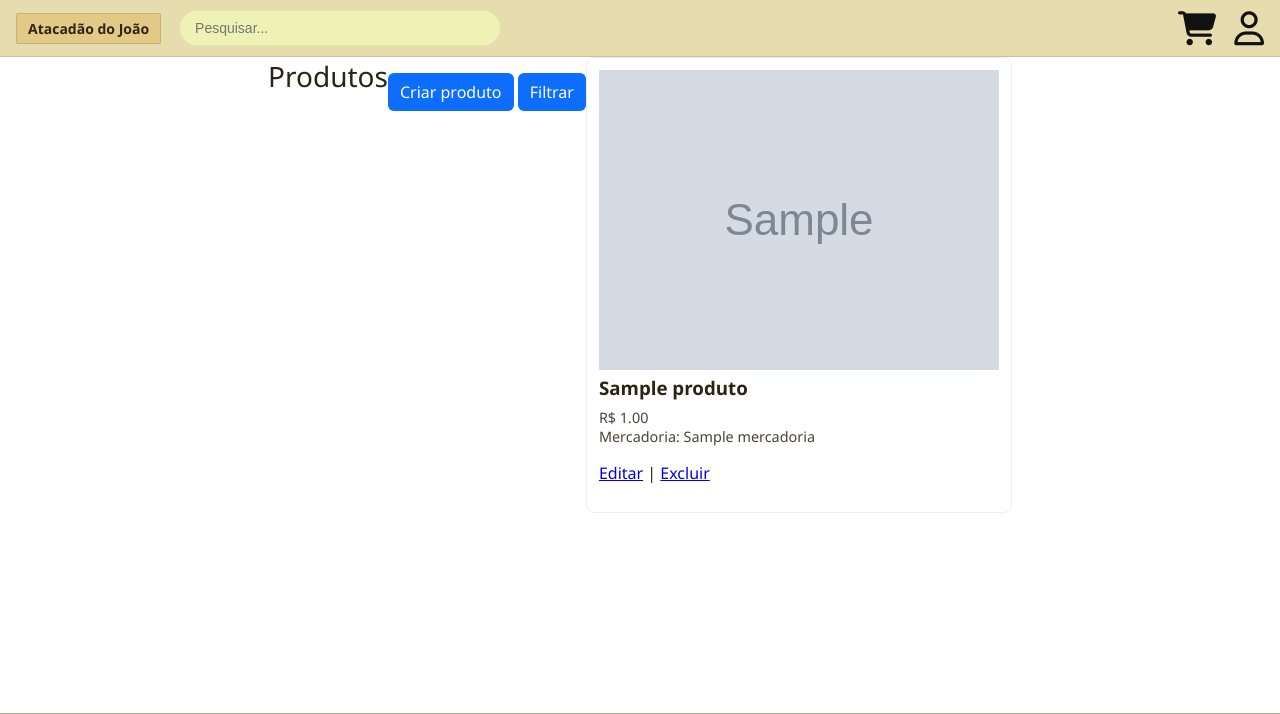
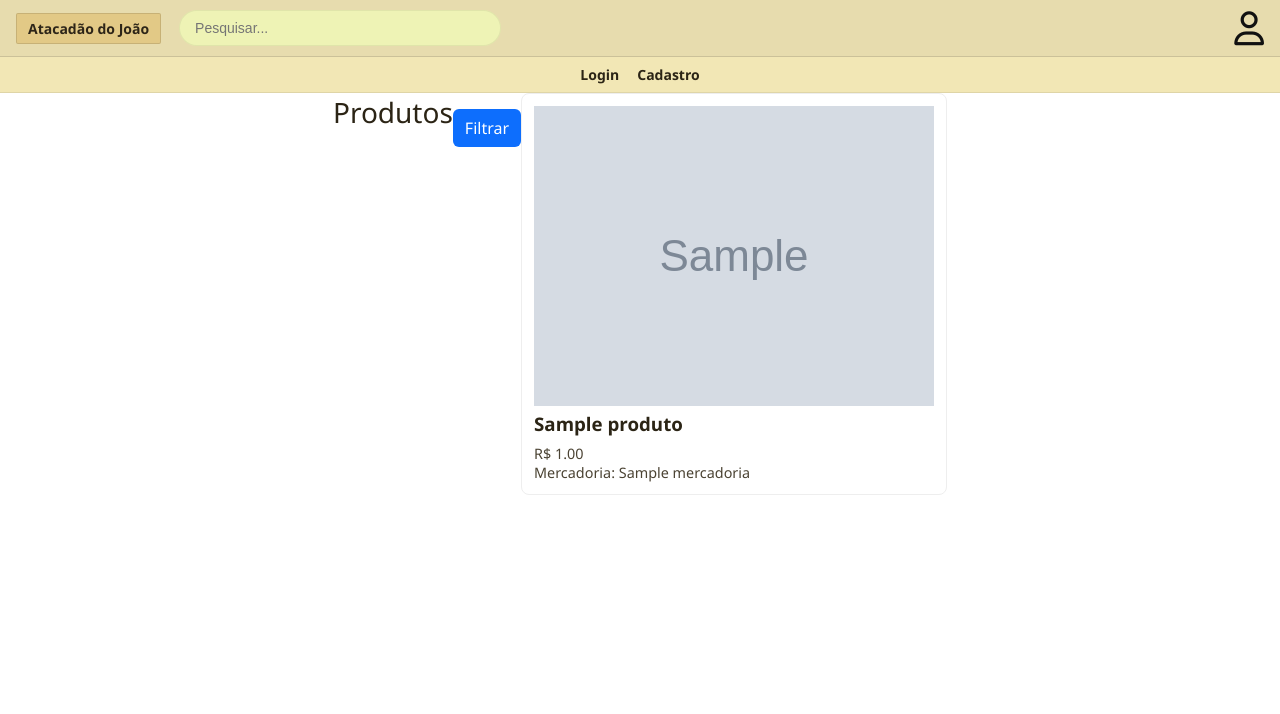
Before and after one commit to JoaoOtavio13/Vendas, a Django app: page /produtos/ in a window 1280 px wide. Shown: the top 714 px of the page. Run offline with Django 5.2, Linux system fonts and the light colour scheme; tables that the repository leaves empty hold one stand-in row (values such as "Sample post"); grey boxes marked "Sample" are stand-in pictures.

Commit message:
Update views, templates and static files

```diff
--- a/Vendas/static/Vendas/css/style.css
+++ b/Vendas/static/Vendas/css/style.css
@@ -14,6 +14,8 @@ body{font-family:Segoe UI, Arial, sans-serif;background:var(--bg);color:var(--te
 .search-input{width:min(100%, 290px);border:0;background:#eef3b5;border-radius:18px;padding:10px 16px;font-size:14px;outline:none;box-shadow:inset 0 0 0 1px rgba(0,0,0,.06)}
 .topbar-icons{display:flex;align-items:center;gap:18px;font-size:34px;line-height:1}
 .topbar-icons a{color:#111;text-decoration:none}
+.rolebar{display:flex;justify-content:center;gap:18px;flex-wrap:wrap;background:#f2e7b5;border-bottom:1px solid rgba(0,0,0,.08);padding:8px 12px}
+.rolebar a{color:#2b2415;text-decoration:none;font-weight:600;font-size:14px}
 .page-shell{width:100%;min-height:calc(100vh - 104px - 40px);display:flex;justify-content:center;align-items:flex-start;padding:0 0 0}
 .card{background:#fff;border:1px solid #e6e9ee;padding:16px;border-radius:8px;margin-bottom:16px;box-shadow:0 6px 18px rgba(15,23,42,0.03)}
 .footer-bar{height:40px;background:#dccd8d;border-top:1px solid rgba(0,0,0,.18);display:grid;grid-template-columns:auto 1fr;align-items:center;padding:0 10px;gap:10px;position:sticky;bottom:0}
@@ -53,6 +55,7 @@ body{font-family:Segoe UI, Arial, sans-serif;background:var(--bg);color:var(--te
     .search-input{width:100%;max-width:360px}
     .topbar-icons{font-size:28px}
     .page-shell{min-height:auto}
+    .rolebar{gap:12px;padding:8px}
     .showcase{width:100%;padding:18px 14px 24px}
     .cards-row{grid-template-columns:1fr;gap:16px}
     .side-next{position:static;transform:none;margin:14px auto 0}
--- a/Vendas/templates/html/base.html
+++ b/Vendas/templates/html/base.html
@@ -15,10 +15,34 @@
             <input type="text" class="search-input" placeholder="Pesquisar...">
         </div>
         <div class="topbar-icons" aria-label="Atalhos">
-            <a href="/produtos/" title="Carrinho"><i class="fa-solid fa-cart-shopping"></i></a>
-            <a href="/perfil/" title="Perfil"><i class="fa-regular fa-user"></i></a>
+            {% if user.is_authenticated %}
+                <a href="/perfil/" title="Perfil"><i class="fa-regular fa-user"></i></a>
+                {% if user.is_staff %}
+                    <a href="/produtos/" title="Carrinho"><i class="fa-solid fa-cart-shopping"></i></a>
+                {% endif %}
+                <a href="/logout/" title="Sair"><i class="fa-solid fa-right-from-bracket"></i></a>
+            {% else %}
+                <a href="/login/" title="Entrar"><i class="fa-regular fa-user"></i></a>
+            {% endif %}
         </div>
     </header>
+    <nav class="rolebar">
+        {% if user.is_authenticated and user.is_staff %}
+            <a href="/categoria/criar/">Categorias</a>
+            <a href="/mercadoria/criar/">Mercadorias</a>
+            <a href="/produto/criar/">Cadastrar Produtos</a>
+            <a href="/produtos/">Ver Produtos</a>
+            <a href="/venda/criar/">Vendas</a>
+            <a href="/perfil/">Perfil</a>
+        {% elif user.is_authenticated %}
+            <a href="/">Início</a>
+            <a href="/produtos/">Ver Produtos</a>
+            <a href="/perfil/">Meu perfil</a>
+        {% else %}
+            <a href="/login/">Login</a>
+            <a href="/cadastro/">Cadastro</a>
+        {% endif %}
+    </nav>
     <main class="page-shell">
         {% block content %}{% endblock %}
     </main>
--- a/Vendas/templates/html/produtos.html
+++ b/Vendas/templates/html/produtos.html
@@ -4,7 +4,12 @@
 
 {% block content %}
     <div class="page-title">Produtos</div>
-    <p><a class="btn" href="/produto/criar/">Criar produto</a> <a class="btn" href="/produto/filtrar/">Filtrar</a></p>
+    <p>
+        {% if user.is_staff %}
+            <a class="btn" href="/produto/criar/">Criar produto</a>
+        {% endif %}
+        <a class="btn" href="/produto/filtrar/">Filtrar</a>
+    </p>
 
     <div class="grid">
         {% for produto in produtos %}
@@ -15,10 +20,12 @@
                 <h3>{{ produto.nome }}</h3>
                 <div class="meta">R$ {{ produto.preco }}</div>
                 <div class="meta">Mercadoria: {{ produto.mercadoria_id.nome }}</div>
+                {% if user.is_staff %}
                 <p>
                     <a href="/produto/editar/{{ produto.id }}/">Editar</a> |
                     <a href="/produto/excluir/{{ produto.id }}/">Excluir</a>
                 </p>
+                {% endif %}
             </div>
         {% empty %}
             <div class="card">Nenhum produto encontrado.</div>
--- a/Vendas/views.py
+++ b/Vendas/views.py
@@ -3,6 +3,7 @@ from .models import *
 from .forms import *
 from django.contrib.auth import authenticate, login as login_django, logout
 from django.contrib.auth.decorators import login_required
+from django.contrib.auth.decorators import user_passes_test
 from django.contrib import messages
 from django.core.paginator import Paginator
 from django.db.models import Count
@@ -14,10 +15,14 @@ import json
 from django.db import transaction
 # Create your views here.
 
+
+def admin_required(view_func):
+    return user_passes_test(lambda user: user.is_staff, login_url='login')(view_func)
+
 #Listagem de categorias
 def index(request):
     categorias = Categoria.objects.all().annotate(total_mercadorias=Count('mercadoria'))
-    paginator = Paginator(categorias, 3)
+    paginator = Paginator(categorias, 3)  # 3 categorias por página
     page_number = request.GET.get('page')
     categorias = paginator.get_page(page_number)
     resumo_financeiro = ResumoFinanceiro.get_solo()
@@ -66,11 +71,8 @@ class VendaDetailView(DetailView):
 
 
 @login_required
+@admin_required
 def criar_venda(request):
-    if not request.user.is_staff:
-        messages.error(request, 'Acesso negado. Apenas administradores podem criar vendas.')
-        return redirect('index')
-
     if request.method == 'POST':
         form = VendaForm(request.POST)
         if form.is_valid():
@@ -85,12 +87,9 @@ def criar_venda(request):
 
 
 @login_required
+@admin_required
 def editar_venda(request, pk):
     venda = get_object_or_404(Venda, pk=pk)
-
-    if not request.user.is_staff:
-        messages.error(request, 'Acesso negado. Apenas administradores podem editar vendas.')
-        return redirect('index')
 
     if request.method == 'POST':
         form = VendaProdutoForm(request.POST)
@@ -171,7 +170,9 @@ def login(request):
         if user is not None:
             login_django(request, user)
             messages.success(request, 'Login realizado com sucesso!')
-            return redirect('index')
+            if user.is_staff:
+                return redirect('index')
+            return redirect('perfil')
         else:
             messages.error(request, 'Credenciais inválidas. Tente novamente.')
     return render(request, 'html/login.html')
@@ -205,10 +206,8 @@ def excluir_usuario(request, id):
 
 #crud de categorias apenas para admin
 @login_required
+@admin_required
 def criar_categoria(request):
-    if not request.user.is_staff:
-        messages.error(request, 'Acesso negado. Apenas administradores podem criar categorias.')
-        return redirect('index')
     if request.method == 'POST':
         form = CategoriaForm(request.POST, request.FILES)
         if form.is_valid():
@@ -223,10 +222,8 @@ def criar_categoria(request):
     return render(request, 'html/criar_categoria.html', context)
 
 @login_required
+@admin_required
 def editar_categoria(request, categoria_id):
-    if not request.user.is_staff:
-        messages.error(request, 'Acesso negado. Apenas administradores podem editar categorias.')
-        return redirect('index')
     categoria = get_object_or_404(Categoria, id=categoria_id)
     if request.method == 'POST':
         form = CategoriaForm(request.POST, request.FILES, instance=categoria)
@@ -243,10 +240,8 @@ def editar_categoria(request, categoria_id):
     return render(request, 'html/editar_categoria.html', context)
 
 @login_required
+@admin_required
 def excluir_categoria(request, categoria_id):
-    if not request.user.is_staff:
-        messages.error(request, 'Acesso negado. Apenas administradores podem excluir categorias.')
-        return redirect('index')
     categoria = get_object_or_404(Categoria, id=categoria_id)
     if request.method == 'POST':
         categoria.delete()
@@ -268,10 +263,8 @@ def filtrar_categorias(request):
 
 #crud de mercadorias apenas para admin
 @login_required
+@admin_required
 def criar_mercadoria(request):
-    if not request.user.is_staff:
-        messages.error(request, 'Acesso negado. Apenas administradores podem criar mercadorias.')
-        return redirect('index')
     if request.method == 'POST':
         form = MercadoriaForm(request.POST, request.FILES)
         if form.is_valid():
@@ -286,10 +279,8 @@ def criar_mercadoria(request):
     return render(request, 'html/criar_mercadoria.html', context)
 
 @login_required
+@admin_required
 def editar_mercadoria(request, mercadoria_id):
-    if not request.user.is_staff:
-        messages.error(request, 'Acesso negado. Apenas administradores podem editar mercadorias.')
-        return redirect('index')
     mercadoria = get_object_or_404(Mercadoria, id=mercadoria_id)
     if request.method == 'POST':
         form = MercadoriaForm(request.POST, request.FILES, instance=mercadoria)
@@ -306,10 +297,8 @@ def editar_mercadoria(request, mercadoria_id):
     return render(request, 'html/editar_mercadoria.html', context)
 
 @login_required
+@admin_required
 def excluir_mercadoria(request, mercadoria_id):
-    if not request.user.is_staff:
-        messages.error(request, 'Acesso negado. Apenas administradores podem excluir mercadorias.')
-        return redirect('index')
     mercadoria = get_object_or_404(Mercadoria, id=mercadoria_id)
     if request.method == 'POST':
         mercadoria.delete()
@@ -331,10 +320,8 @@ def filtrar_mercadorias(request):
 
 #crud de produtos apenas para admin
 @login_required
+@admin_required
 def criar_produto(request):
-    if not request.user.is_staff:
-        messages.error(request, 'Acesso negado. Apenas administradores podem criar produtos.')
-        return redirect('index')
     if request.method == 'POST':
         form = ProdutoForm(request.POST, request.FILES)
         if form.is_valid():
@@ -349,10 +336,8 @@ def criar_produto(request):
     return render(request, 'html/criar_produto.html', context)
 
 @login_required
+@admin_required
 def editar_produto(request, produto_id):
-    if not request.user.is_staff:
-        messages.error(request, 'Acesso negado. Apenas administradores podem editar produtos.')
-        return redirect('index')
     produto = get_object_or_404(Produto, id=produto_id)
     if request.method == 'POST':
         form = ProdutoForm(request.POST, request.FILES, instance=produto)
@@ -369,10 +354,8 @@ def editar_produto(request, produto_id):
     return render(request, 'html/editar_produto.html', context)
 
 @login_required
+@admin_required
 def excluir_produto(request, produto_id):
-    if not request.user.is_staff:
-        messages.error(request, 'Acesso negado. Apenas administradores podem excluir produtos.')
-        return redirect('index')
     produto = get_object_or_404(Produto, id=produto_id)
     if request.method == 'POST':
         produto.delete()
@@ -396,7 +379,7 @@ def filtrar_produtos(request):
 @login_required
 def perfil(request):
     usuario = Usuario.objects.get(id=request.user.id)
-    compras = Venda.objects.filter(usuario=request.user).order_by('-data')
+    compras = Venda.objects.filter(usuario_id=request.user).order_by('-data')
     compras_filter = VendaFilterForm(request.GET, queryset=compras)
     paginator = Paginator(compras, 5)
     page = request.GET.get('page')
```
Also changed, not shown: Vendas/templates/html/index.html (+14 -0 lines).
